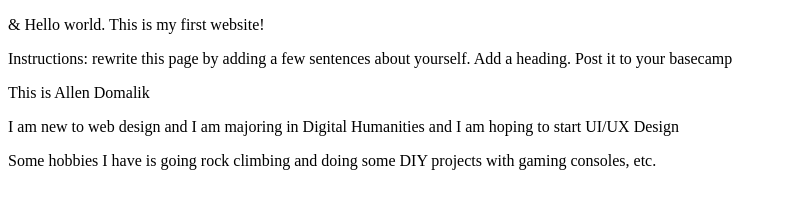
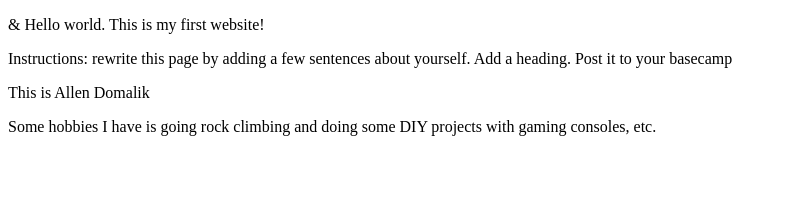
Before and after one commit to strikerZ45/myfirstwebsite, a plain HTML site: page index.html in a window 1280 px wide. Shown: the whole page, without its empty margins (0-787 px from the left). Drawn offline with Linux system fonts and the light colour scheme.

Commit message:
old edit

```diff
--- a/index.html
+++ b/index.html
@@ -8,7 +8,6 @@
   <p>&amp; Hello world. This is my first website!</p>
   <p>Instructions: rewrite this page by adding a few sentences about yourself. Add a heading. Post it to your basecamp</p>
   <p>This is Allen Domalik</p>
-  <p>I am new to web design and I am majoring in Digital Humanities and I am hoping to start UI/UX Design</p>
   <p>Some hobbies I have is going rock climbing and doing some DIY projects with gaming consoles, etc. </p>
 </body>
 </html>
```
